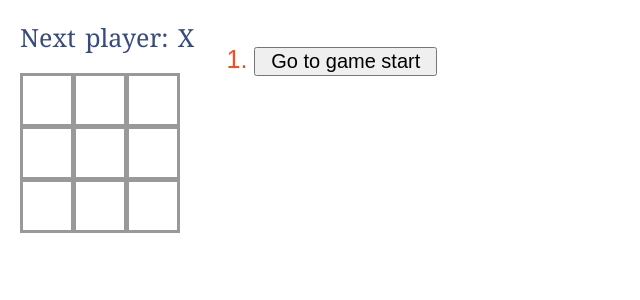
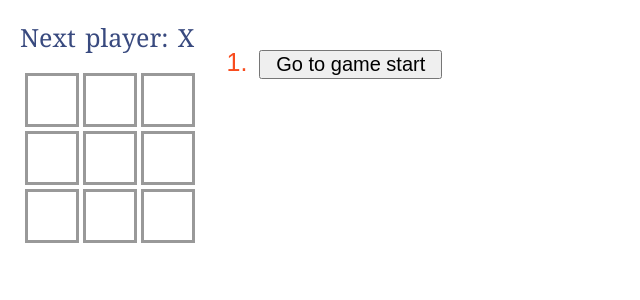
Before and after one commit to marcusmuntean/Countdown1Project, a React (Create React App) app in the folder wjwuw8/src/: page / in a window 1280 px wide. Shown: the top 300 px of the page, without its empty margins (0-640 px from the left). Built offline with nearby package versions, Linux system fonts and the light colour scheme.

Commit message:
CSS Change #5 - button margin

```diff
--- a/wjwuw8/src/styles.css
+++ b/wjwuw8/src/styles.css
@@ -50,6 +50,7 @@ button {
   padding-left: 15px;
   padding-right: 15px;
   font-size: 20px;
+  margin: 5px;
 }
 
 * {
@@ -81,6 +82,7 @@ body {
 .game-info {
   color: #f84c1e;
   font-size: 25px;
+  margin-left: 20px;
 }
 
 .board-row:after {
@@ -100,7 +102,3 @@ body {
   display: flex;
   flex-direction: row;
 }
-
-.game-info {
-  margin-left: 20px;
-}
```
